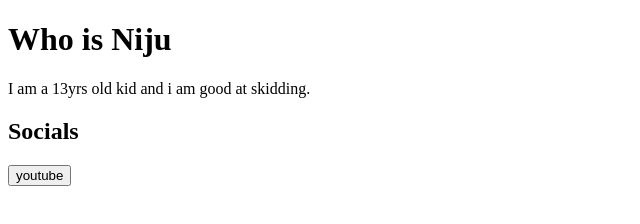
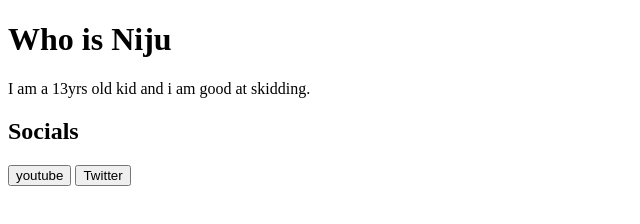
Before and after one commit to ItsNiju/Niju, a plain HTML site: page index.html in a window 1280 px wide. Shown: the whole page, without its empty margins (0-640 px from the left). Drawn offline with Linux system fonts and the light colour scheme.

Commit message:
Update index.html

```diff
--- a/index.html
+++ b/index.html
@@ -8,5 +8,8 @@
 <button onclick="window.location.href='https://www.youtube.com/channel/UCNUusk32mxAyHbPjKpMeElg';">
       youtube
 </button>
+<button onclick="window.location.href='https://twitter.com/ItsNiju';">
+      Twitter
+</button>
 </body>
 </html>
```
